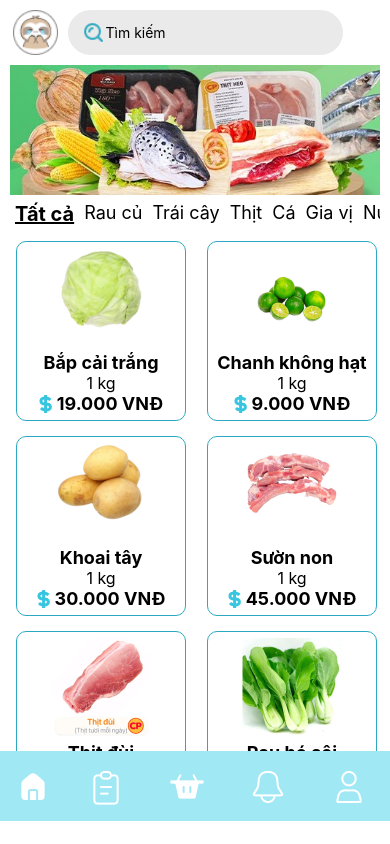
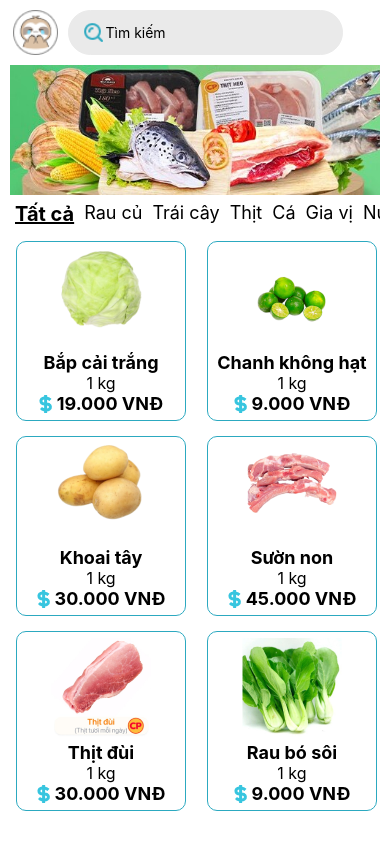
Before and after one commit to thungan610/DuAnTotNghiep1, a React Native app: screen /BottomNav in a window 390 px wide. Built offline with nearby package versions, Linux system fonts and the light colour scheme.

Commit message:
update home,newnotifi

```diff
--- a/src/Page/HomeScreen/index.js
+++ b/src/Page/HomeScreen/index.js
@@ -150,14 +150,6 @@
                     scrollEnabled={false} // Ngăn FlatList cuộn
                 />
             </ScrollView>
-
-            <View style={HomeStyle.footer}>
-                    <Image style={HomeStyle.iconft} source={require('../../../src/assets/homee.png')} />
-                    <Image style={HomeStyle.iconft} source={require('../../../src/assets/Desk_alt.png')} />
-                    <Image style={HomeStyle.iconft} source={require('../../../src/assets/Basket_fill.png')} />
-                    <Image style={HomeStyle.iconft} source={require('../../../src/assets/Bell.png')} />
-                    <Image style={HomeStyle.iconft} source={require('../../../src/assets/User_alt.png')} />
-                </View>
         </View>
         );
     };
--- a/src/Page/HomeScreen/style.js
+++ b/src/Page/HomeScreen/style.js
@@ -77,18 +77,5 @@ const HomeStyle = StyleSheet.create({
     price:{
         marginRight: 5
     },
-    footer: {
-        position: 'absolute',
-        bottom: 0,
-        left: 0,
-        right: 0,
-        height: 70, // Chiều cao có thể điều chỉnh
-        backgroundColor: '#A1E8F5',
-        flexDirection: 'row',
-        justifyContent: 'space-around',
-        alignItems: 'center',
-        borderTopWidth: 1,
-        borderTopColor: '#A1E8F5',
-    },
 });
 export default HomeStyle
```
Also changed, not shown: src/Page/NotifiScreen/NewNotifi.js (added, +54 -0 lines).
